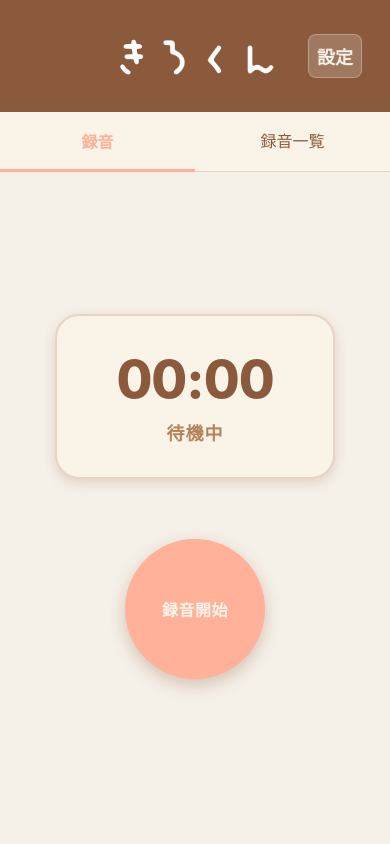
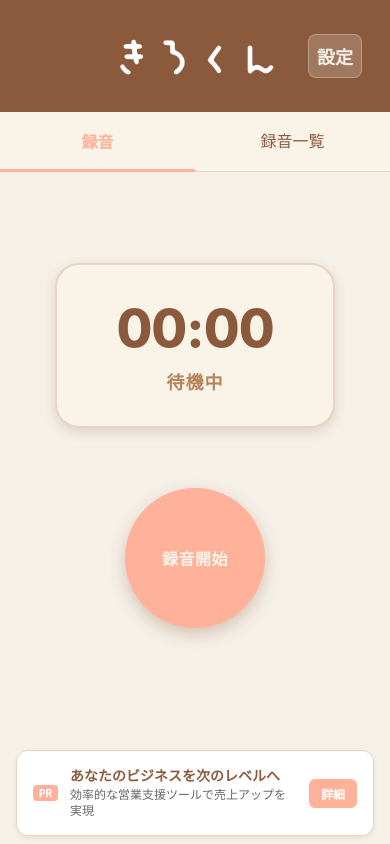
Before and after one commit to Einherjar1632/Kirokun, a React Native app: screen / in a window 390 px wide. Built offline with nearby package versions, Linux system fonts and the light colour scheme; what react-native-audio-recorder-player would draw is missing.

Commit message:
Appコンポーネントにフッター広告を追加しました。これにより、アプリの収益化を促進し、ユーザーに関連情報を提供できるようになります。

```diff
--- a/App.tsx
+++ b/App.tsx
@@ -16,6 +16,7 @@ import { SettingsMenuScreen } from './src/screens/SettingsMenuScreen';
 import { TranscriptionSettingsScreen } from './src/screens/TranscriptionSettingsScreen';
 import { SummarySettingsScreen } from './src/screens/SummarySettingsScreen';
 import { VocabularySettingsScreen } from './src/screens/VocabularySettingsScreen';
+import { AdBanner } from './src/components/AdBanner';
 import { Recording } from './src/types';
 import { RecordingService } from './src/services/RecordingService';
 
@@ -165,6 +166,9 @@ function App(): React.JSX.Element {
       <View style={styles.content}>
         {renderScreen()}
       </View>
+
+      {/* フッター広告 */}
+      <AdBanner />
     </SafeAreaView>
   );
 }
--- /dev/null
+++ b/src/components/AdBanner.tsx
@@ -0,0 +1,117 @@
+import React from 'react';
+import {
+  View,
+  Text,
+  TouchableOpacity,
+  StyleSheet,
+  Linking,
+} from 'react-native';
+
+interface AdBannerProps {
+  style?: any;
+}
+
+export const AdBanner: React.FC<AdBannerProps> = ({ style }) => {
+  const handleAdPress = async () => {
+    try {
+      // 広告をタップした時の動作（例：ウェブサイトを開く）
+      const url = 'https://example.com';
+      const supported = await Linking.canOpenURL(url);
+
+      if (supported) {
+        await Linking.openURL(url);
+      } else {
+        console.log('URLを開けません:', url);
+      }
+    } catch (error) {
+      console.error('広告URLを開く際にエラーが発生しました:', error);
+    }
+  };
+
+  return (
+    <View style={[styles.container, style]}>
+      <TouchableOpacity
+        style={styles.adBanner}
+        onPress={handleAdPress}
+        activeOpacity={0.8}
+      >
+        <View style={styles.adContent}>
+          <Text style={styles.adLabel}>PR</Text>
+          <View style={styles.adTextContainer}>
+            <Text style={styles.adTitle}>あなたのビジネスを次のレベルへ</Text>
+            <Text style={styles.adDescription}>効率的な営業支援ツールで売上アップを実現</Text>
+          </View>
+          <View style={styles.adButton}>
+            <Text style={styles.adButtonText}>詳細</Text>
+          </View>
+        </View>
+      </TouchableOpacity>
+    </View>
+  );
+};
+
+const styles = StyleSheet.create({
+  container: {
+    backgroundColor: '#F5F0E8',
+    paddingHorizontal: 16,
+    paddingVertical: 8,
+  },
+  adBanner: {
+    backgroundColor: '#FFFFFF',
+    borderRadius: 12,
+    padding: 16,
+    shadowColor: '#8B5A3C',
+    shadowOffset: { width: 0, height: 2 },
+    shadowOpacity: 0.1,
+    shadowRadius: 4,
+    elevation: 3,
+    borderWidth: 1,
+    borderColor: '#E6D5C3',
+  },
+  adContent: {
+    flexDirection: 'row',
+    alignItems: 'center',
+    justifyContent: 'space-between',
+  },
+  adLabel: {
+    backgroundColor: '#FFB199',
+    color: '#FFFFFF',
+    fontSize: 10,
+    fontWeight: '700',
+    paddingHorizontal: 6,
+    paddingVertical: 2,
+    borderRadius: 4,
+    marginRight: 12,
+    textAlign: 'center',
+    minWidth: 24,
+  },
+  adTextContainer: {
+    flex: 1,
+    marginRight: 12,
+  },
+  adTitle: {
+    fontSize: 14,
+    fontWeight: '600',
+    color: '#8B5A3C',
+    marginBottom: 2,
+    lineHeight: 18,
+  },
+  adDescription: {
+    fontSize: 12,
+    color: '#666',
+    lineHeight: 16,
+  },
+  adButton: {
+    backgroundColor: '#FFB199',
+    paddingHorizontal: 12,
+    paddingVertical: 6,
+    borderRadius: 6,
+    alignItems: 'center',
+    justifyContent: 'center',
+  },
+  adButtonText: {
+    color: '#FFFFFF',
+    fontSize: 12,
+    fontWeight: '600',
+  },
+});
```
